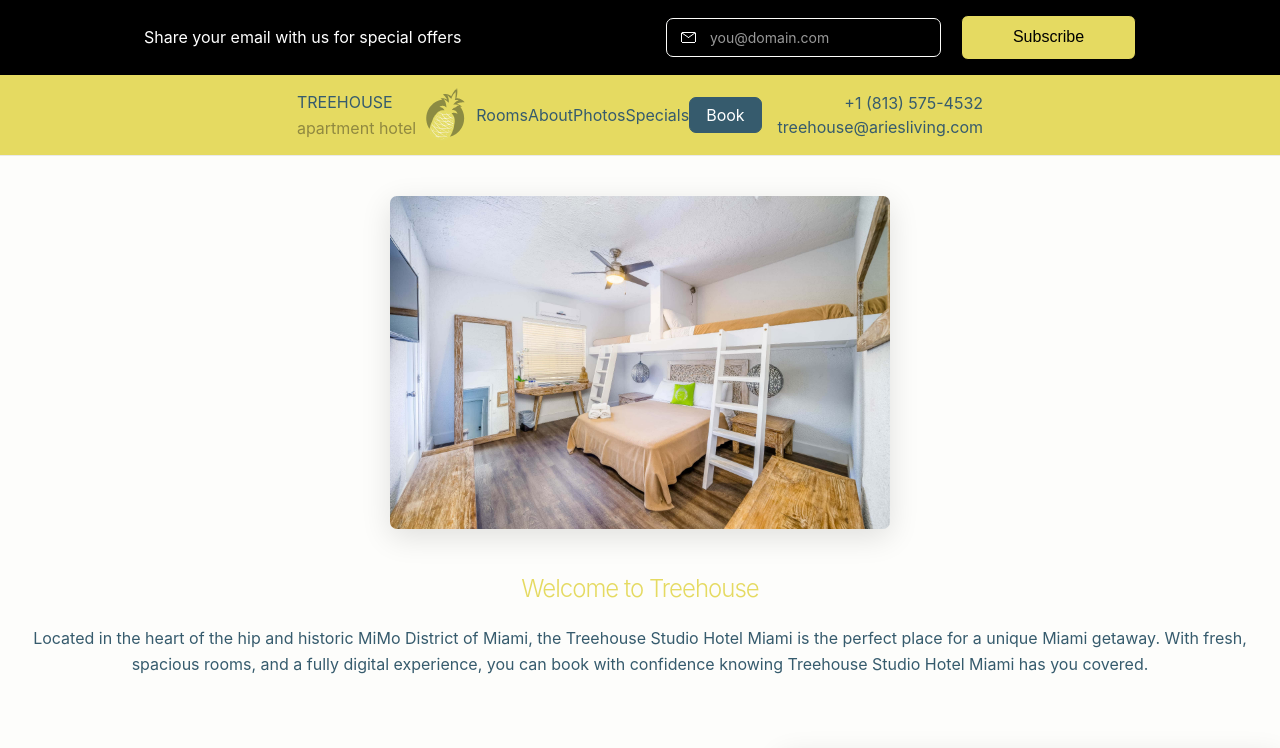
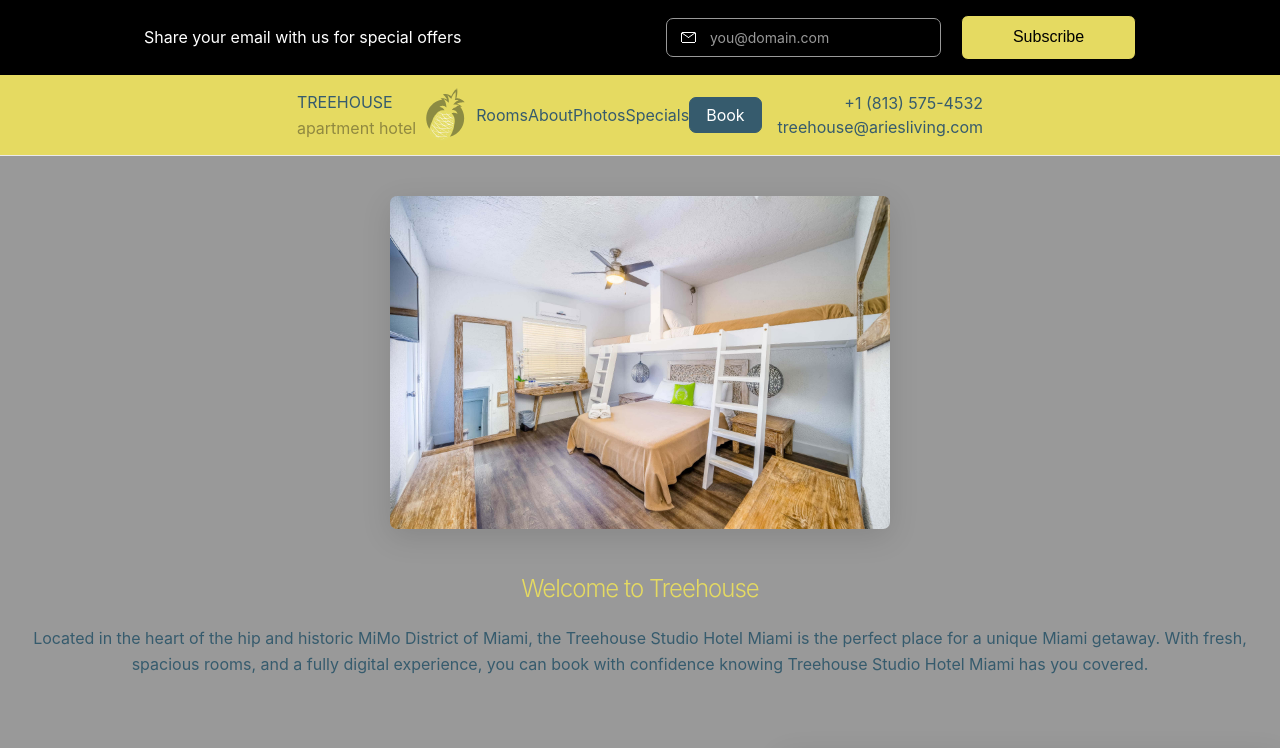
Before and after one commit to dmartss/treehouse-by-aries, a Next.js app: page / in a window 1280 px wide. Shown: the top 748 px of the page. Built offline with nearby package versions, Linux system fonts and the light colour scheme; a web font is replaced by a local one.

Commit message:
accent color

```diff
--- a/styles/global.css
+++ b/styles/global.css
@@ -19,7 +19,7 @@
   --accents-2: #41c1ba;
   --accents-3: #e5da61;
   --accents-4: #908940;
-  --accents-5: #fdfdfb;
+  --accents-5: #999999;
   --accents-6: #888888;
   --accents-7: #666666;
   --accents-8: #333;
```
